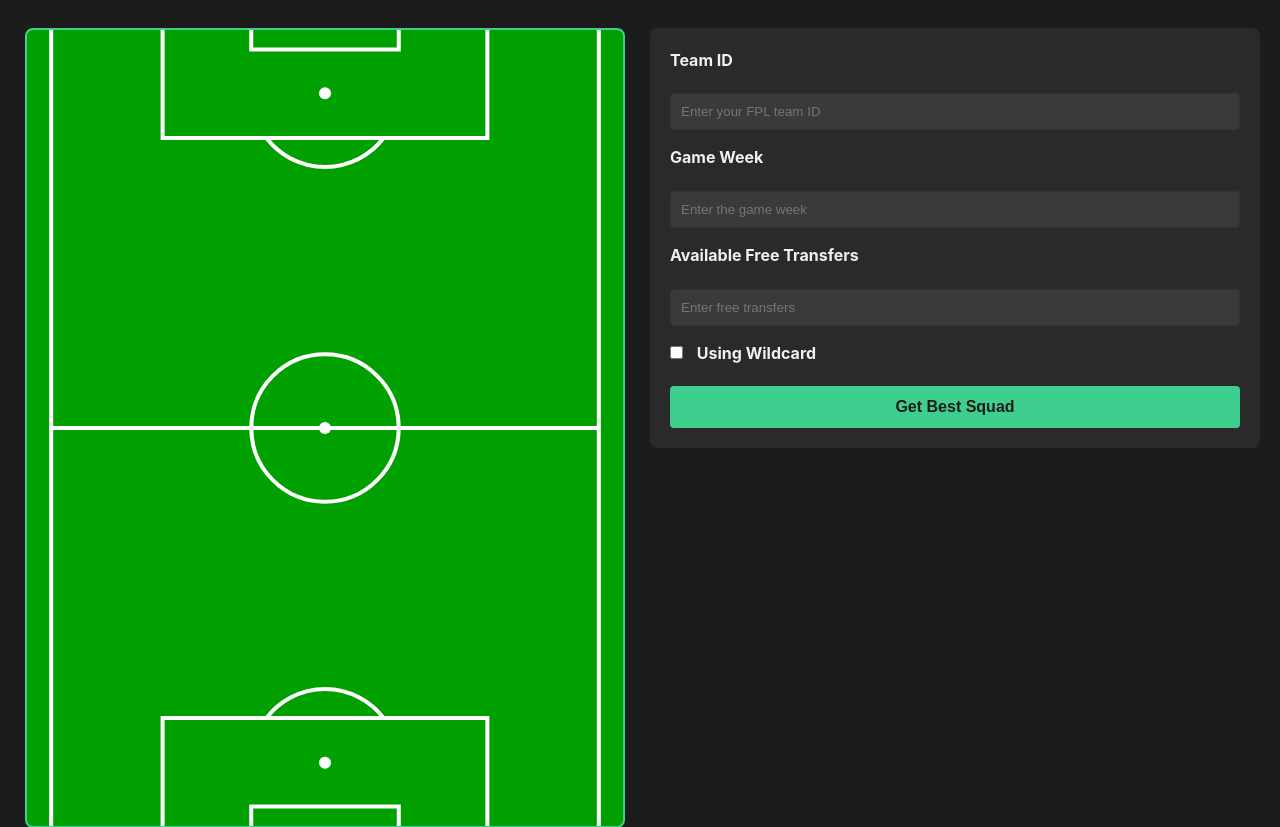
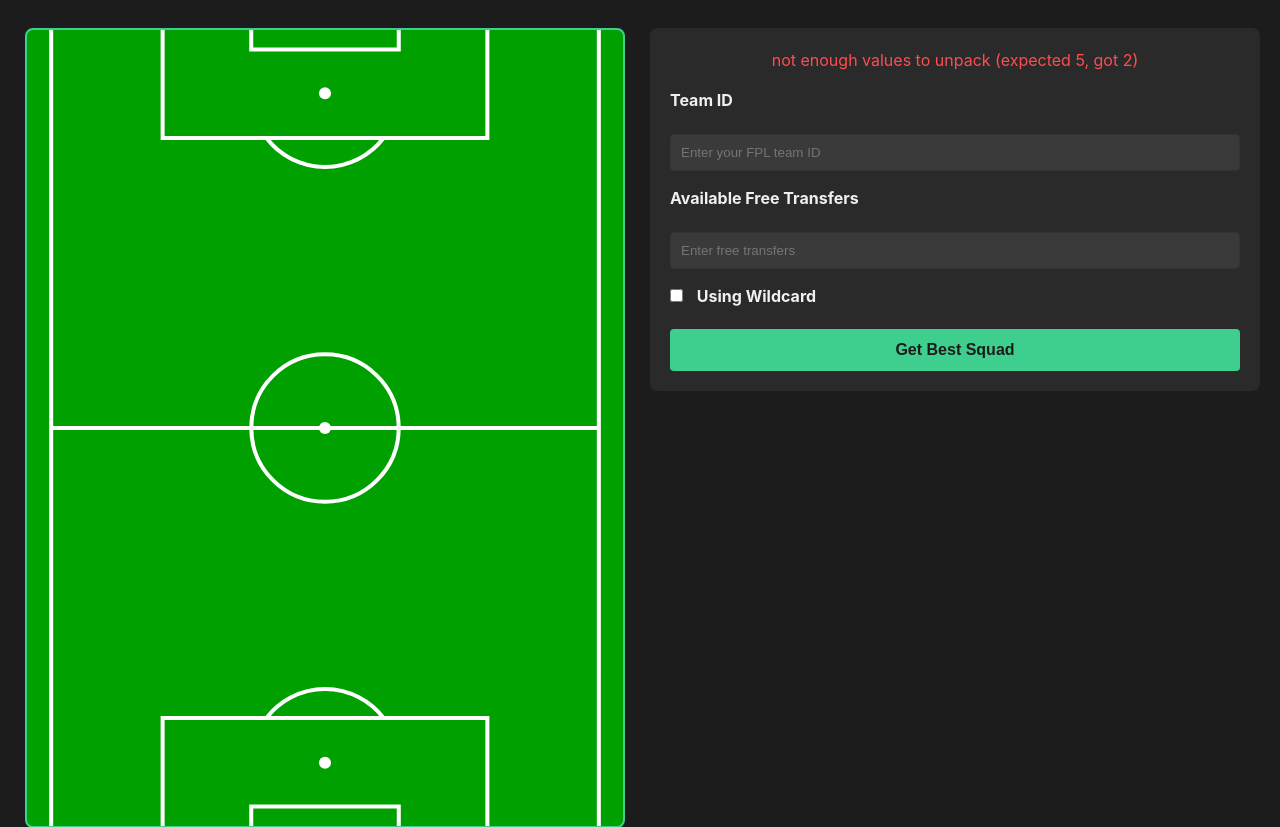
Before and after one commit to infinitetrooper/SiegFPL, a Flask app: page / in a window 1280 px wide. Shown: the part 93-920 px from the top of the page. Run offline with Flask 3, Linux system fonts and the light colour scheme; parts of the project's set-up code (start-up, migrations or seed data) failed here and were passed over.

Commit message:
The app now loads the best team for game week and the game week is also automatically fetched instead of editing.

```diff
--- a/app.py
+++ b/app.py
@@ -1,5 +1,5 @@
 from flask import Flask, render_template, request
-from src.main import get_best_squad
+from src.main import get_best_squad, get_best_possible_squad
 from src.player_positioning import position_players
 
 app = Flask(__name__)
@@ -10,21 +10,27 @@
     error = None
     if request.method == 'POST':
         team_id = request.form['team_id']
-        game_week = request.form['game_week']
         free_transfers = request.form['free_transfers']
         wildcard = request.form.get('wildcard') == 'on'
 
         try:
-            result = process_squad_data(team_id, game_week, free_transfers, wildcard)
+            result = process_squad_data(team_id, free_transfers, wildcard)
+        except Exception as e:
+            error = str(e)
+    else:
+        try:
+            result = process_squad_data(None, 0, True)
         except Exception as e:
             error = str(e)
 
     return render_template('index.html', result=result, error=error)
 
-def process_squad_data(team_id, game_week, free_transfers, wildcard):
-    squad, best_11_df, captain, predicted_points, transfers = get_best_squad(
-        int(team_id), int(game_week), int(free_transfers), wildcard
-    )
+def process_squad_data(team_id, free_transfers, wildcard):
+    if wildcard:
+        squad, best_11_df, captain, predicted_points, transfers = get_best_possible_squad()
+    else:
+        squad, best_11_df, captain, predicted_points, transfers = get_best_squad(int(team_id), int(free_transfers), wildcard)
+
     predicted_points = round(predicted_points)
     total_cost = squad['value'].sum()
 
--- a/src/load_data.py
+++ b/src/load_data.py
@@ -104,7 +104,7 @@
     try:
         with open(file_path, "r") as json_file:
             data = json.load(json_file)
-            return data['elements']
+            return data
     except Exception as e:
         raise FileNotFoundError(f"Failed to load data from {file_path}: {str(e)}")
 
@@ -131,7 +131,7 @@
     df = pd.DataFrame(picks)
 
     # Load the latest data
-    latest_data = load_latest_data()
+    latest_data = load_latest_data()["elements"]
 
     # Merge the latest data into the picks DataFrame
     if latest_data is not None:
--- a/src/main.py
+++ b/src/main.py
@@ -1,11 +1,12 @@
 from src.build_squad import pick_best_squad, get_eligible_players_for_gw
-from src.load_data import load_and_filter_data, load_team_data
-from src.load_data import load_latest_data
+from src.load_data import load_and_filter_data, load_team_data, load_latest_data
 
-def get_best_squad(team_id, game_week, free_transfers, wildcard=False):
+def get_best_squad(team_id, free_transfers, wildcard=False):
+    game_week = get_gameweek()
     try:
+        latest_data = load_latest_data()["elements"]
         fpl_data = load_and_filter_data(year="2024-25", min_minutes=60, min_gw=3)
-        eligible_players = get_eligible_players_for_gw(gw=game_week, merged_gw_df=fpl_data, latest_data=load_latest_data())
+        eligible_players = get_eligible_players_for_gw(gw=game_week, merged_gw_df=fpl_data, latest_data=latest_data)
 
         value = 1000
 
@@ -22,3 +23,27 @@
 
     except Exception as e:
         raise Exception(f"An error occurred: {str(e)}")
+
+def get_gameweek():
+    # Fetch events data from FPL API
+    data = load_latest_data()
+    events = data['events']
+
+    # Find current gameweek
+    gw = 1  # Default to GW1 if no other match found
+
+    for event in events:
+        if event['is_next']:
+            gw = event['id']
+            break
+
+    return gw
+
+def get_best_possible_squad():
+    """Get the best possible squad without any team constraints"""
+    try:
+        squad, best_11, captain, predicted_points, transfers = get_best_squad(None, 0, True)
+
+        return squad, best_11, captain, predicted_points, transfers
+    except Exception as e:
+        return None, str(e)
--- a/templates/index.html
+++ b/templates/index.html
@@ -20,9 +20,6 @@
             const teamId = localStorage.getItem('teamId') || '';
             document.getElementById('team_id').value = teamId;
 
-            const gameWeek = localStorage.getItem('gameWeek') || '';
-            document.getElementById('game_week').value = gameWeek;
-
             const freeTransfers = localStorage.getItem('freeTransfers') || '';
             document.getElementById('free_transfers').value = freeTransfers;
         }
@@ -30,9 +27,6 @@
         function saveValues() {
             const teamId = document.getElementById('team_id').value;
             localStorage.setItem('teamId', teamId);
-
-            const gameWeek = document.getElementById('game_week').value;
-            localStorage.setItem('gameWeek', gameWeek);
 
             const freeTransfers = document.getElementById('free_transfers').value;
             localStorage.setItem('freeTransfers', freeTransfers);
@@ -109,9 +103,6 @@
                         <label for="team_id">Team ID</label>
                         <input type="number" id="team_id" name="team_id" required placeholder="Enter your FPL team ID">
 
-                        <label for="game_week">Game Week</label>
-                        <input type="number" id="game_week" name="game_week" required placeholder="Enter the game week">
-
                         <label for="free_transfers">Available Free Transfers</label>
                         <input type="number" id="free_transfers" name="free_transfers" required placeholder="Enter free transfers">
 
```
